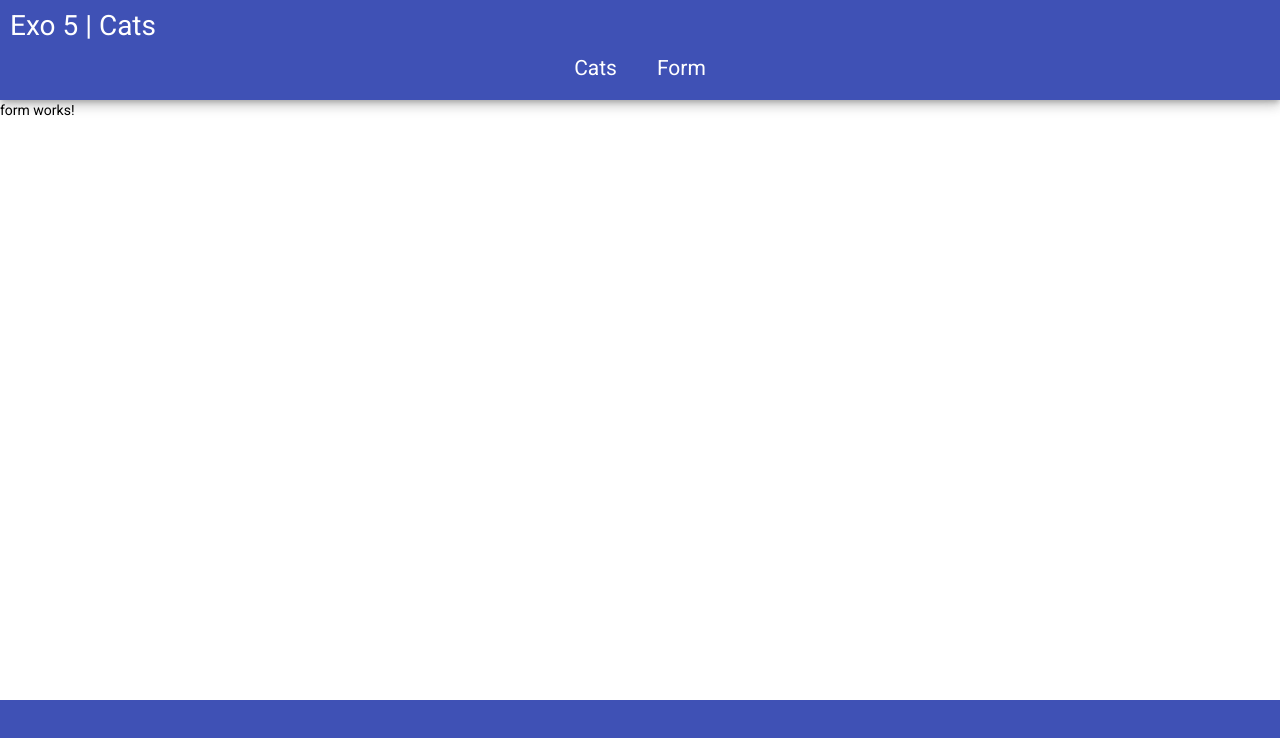
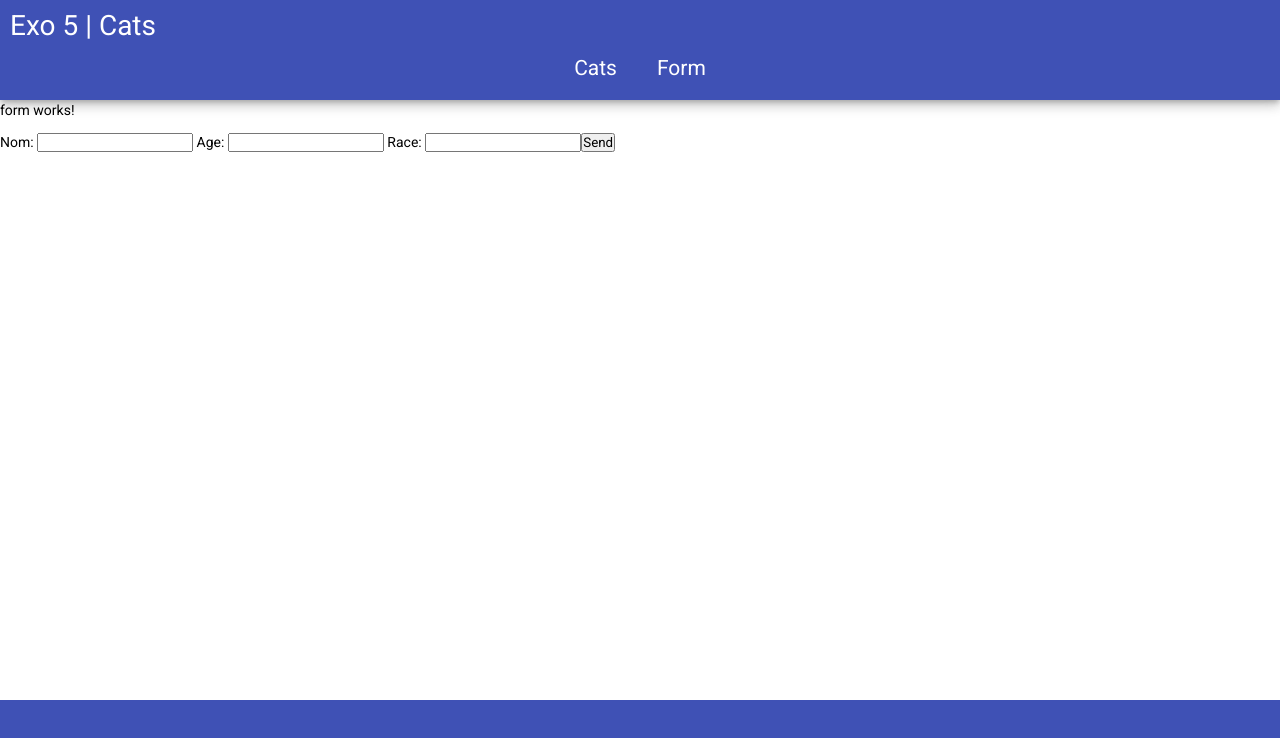
Before and after one commit to MaxGsprd/exo5_angular_aston, an Angular app: page /form in a window 1280 px wide. Shown: the top 738 px of the page. Built offline with nearby package versions, Linux system fonts and the light colour scheme.

Commit message:
add form adding new cat in db

```diff
--- a/db/db.json
+++ b/db/db.json
@@ -34,6 +34,18 @@
       "age": 11,
       "race": "Maine coon",
       "vivant": true
+    },
+    {
+      "nom": "Billy",
+      "age": "5",
+      "race": "Siamois",
+      "id": 6
+    },
+    {
+      "nom": "Jöel",
+      "age": "9",
+      "race": "Angorra",
+      "id": 7
     }
   ]
 }
--- a/src/app/pages/form/form.component.html
+++ b/src/app/pages/form/form.component.html
@@ -1 +1,16 @@
 <p>form works!</p>
+<form [formGroup]="catForm" (ngSubmit)="onSubmit()">
+    <label>
+        Nom:
+        <input type="text" formControlName="nom">
+    </label>
+    <label>
+        Age:
+        <input type="text" formControlName="age">
+    </label>
+    <label>
+        Race:
+        <input type="text" formControlName="race">
+    </label>
+    <button type="submit">Send</button>
+</form>
--- a/src/app/pages/form/form.component.ts
+++ b/src/app/pages/form/form.component.ts
@@ -1,4 +1,7 @@
 import { Component, OnInit } from '@angular/core';
+import { FormBuilder, FormGroup } from '@angular/forms';
+import { Router } from '@angular/router';
+import { CatService } from 'src/app/services/cat.service';
 
 @Component({
   selector: 'app-form',
@@ -7,9 +10,28 @@ import { Component, OnInit } from '@angular/core';
 })
 export class FormComponent implements OnInit {
 
-  constructor() { }
+  catForm: FormGroup;
+
+  constructor(
+    private formBuilder: FormBuilder,
+    private catService : CatService,
+    private router: Router
+  ) {
+      this.catForm = this.formBuilder.group({
+        nom:[''],
+        age:[''],
+        race:[''],
+      })
+    }
 
   ngOnInit(): void {
   }
 
+  onSubmit()  {
+    this.catService.create(this.catForm.value).subscribe(()=>{
+      this.router.navigate(['/cats']);
+    });
+  }
+
+
 }
--- a/src/app/services/cat.service.ts
+++ b/src/app/services/cat.service.ts
@@ -13,4 +13,8 @@ export class CatService {
   getAll(): Observable<Cat[]>{
     return this.http.get<Cat[]>('http://localhost:3000/cats');
   }
+
+  create(cat: Cat): Observable<Cat>  {
+    return this.http.post<Cat>('http://localhost:3000/cats', cat);
+  }
 }
```
Also changed, not shown: src/app/models/Cat.ts (+12 -4 lines). Lines whose indentation alone changed are shown as unchanged.
